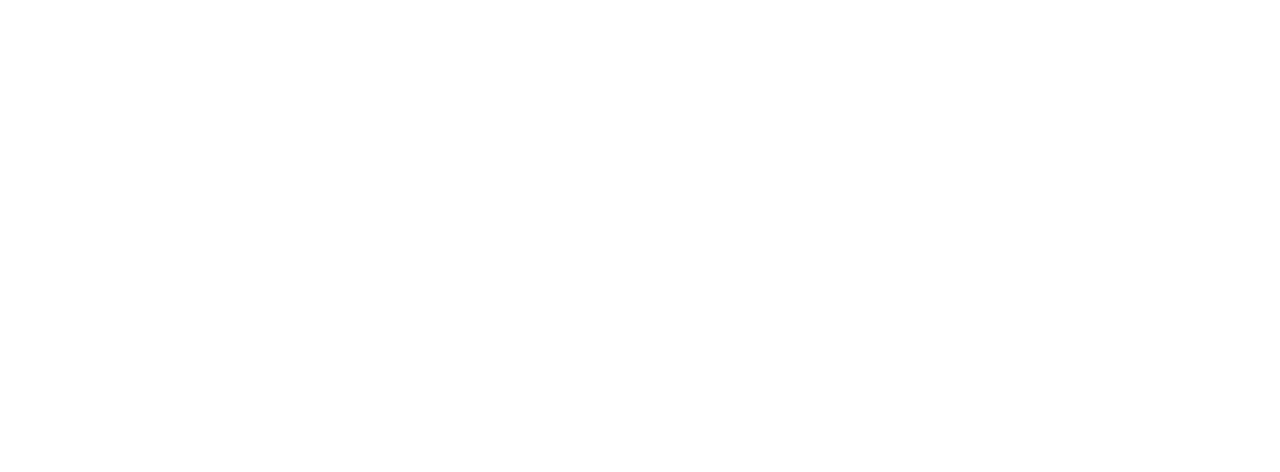
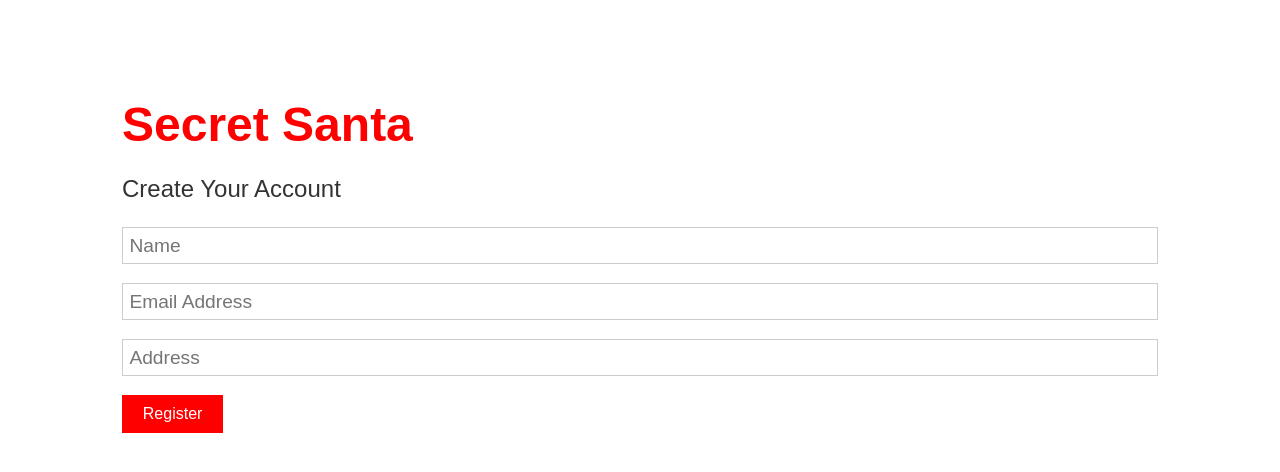
Before and after one commit to laiqbudye/secret_santa, a React (Create React App) app in the folder client/: page / in a window 1280 px wide. Shown: the top 472 px of the page. Built offline with nearby package versions, Linux system fonts and the light colour scheme.

Commit message:
FrontEnd || Register page || added register component which will register user & also send link on his mail.

```diff
--- a/client/src/App.js
+++ b/client/src/App.js
@@ -1,4 +1,5 @@
 import './App.css';
+import Register from './components/Register';
 import Alert from './components/Alert';
 import { GlobalProvider } from './context/GlobalState';
 
@@ -7,6 +8,7 @@
     <GlobalProvider>
       <div className="App">
         <Alert />
+        <Register />
       </div>
     </GlobalProvider>
   );
--- /dev/null
+++ b/client/src/components/Register.js
@@ -0,0 +1,74 @@
+import React, { Fragment, useState, useContext } from 'react';
+import { Link, Redirect } from "react-router-dom";
+// import {setAlert} from '../../actions/alert';
+import { GlobalContext } from '../context/GlobalState';
+import PropTypes from 'prop-types';
+
+
+const Register = () => {
+    const { registerEmployee } = useContext(GlobalContext)
+    //defining initial state
+    const [formData, setFormData] = useState({
+        name: '',
+        email: '',
+        address: ''
+    });
+
+    const { name, email, address } = formData;
+
+    // updating state
+    const onChange = e => setFormData({ ...formData, [e.target.name]: e.target.value });
+
+    const onSubmit = e => {
+        e.preventDefault();
+        registerEmployee({ name, email, address }); // sending as object
+    };
+
+
+    return (
+        <Fragment>
+            <h1 className="large text-primary">Secret Santa</h1>
+            <p className="lead"><i className="fas fa-user"></i> Create Your Account</p>
+            <form className="form" onSubmit={e => onSubmit(e)}>
+                <div className="form-group">
+                    <input
+                        type="text"
+                        placeholder="Name"
+                        name="name"
+                        required
+                        value={name}
+                        onChange={e => onChange(e)}
+                    />
+                </div>
+                <div className="form-group">
+                    <input
+                        type="email"
+                        placeholder="Email Address"
+                        name="email"
+                        required
+                        value={email}
+                        onChange={e => onChange(e)}
+                    />
+                </div>
+                <div className="form-group">
+                    <input
+                        type="text"
+                        placeholder="Address"
+                        name="address"
+                        value={address}
+                        onChange={e => onChange(e)}
+                    />
+                </div>
+
+                <input type="submit" className="btn btn-primary" value="Register" />
+            </form>
+        </Fragment>
+    )
+};
+
+Register.propTypes = {
+    // setAlert: PropTypes.func.isRequired,
+    // register: PropTypes.func.isRequired
+}
+
+export default Register;
```
